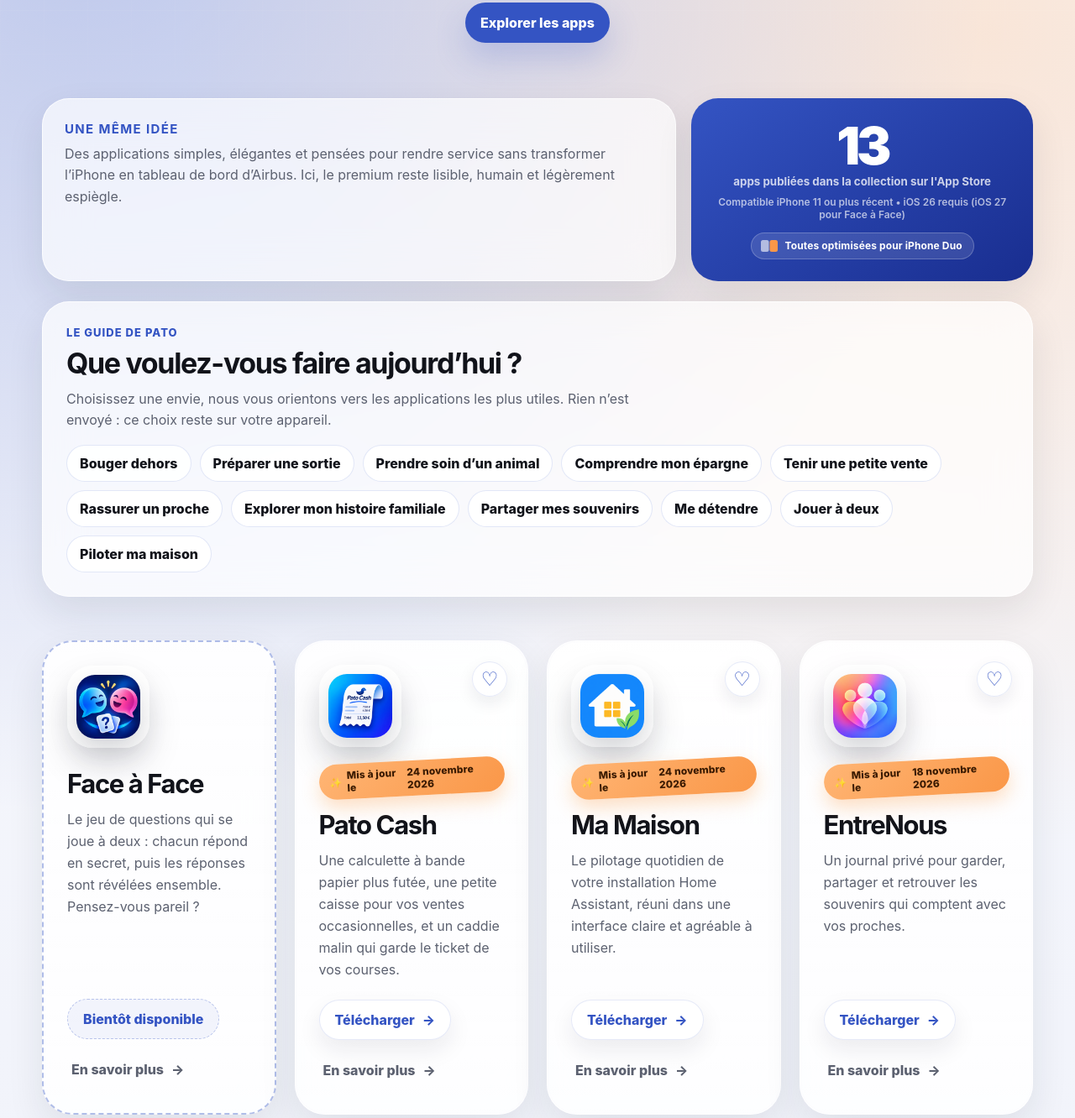
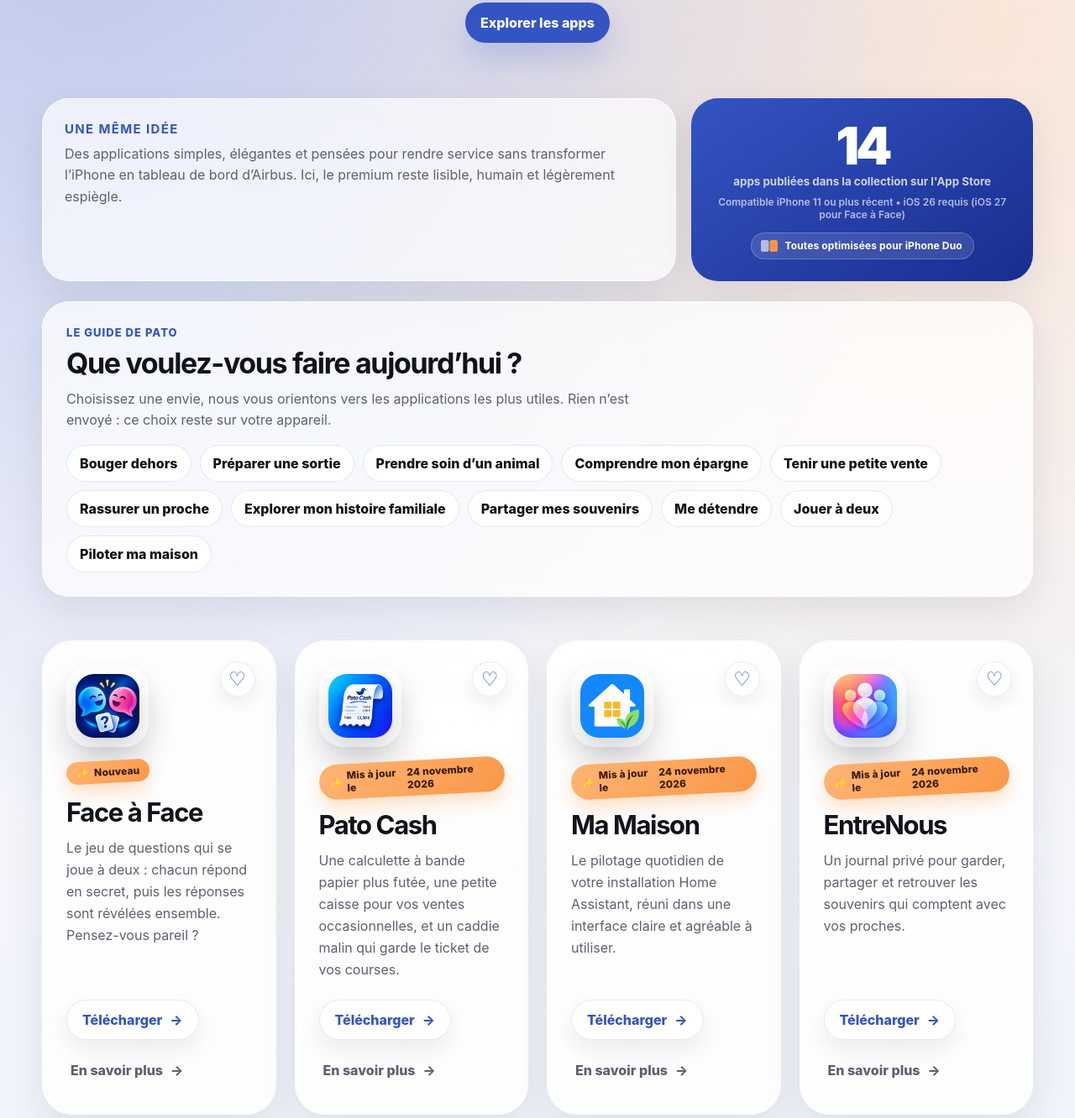
Before and after one commit to patricebonraisin/apps-pato, a plain HTML site: page index.html in a window 1280 px wide. Shown: the part 404-1736 px from the top of the page at 84% size. Drawn offline with Linux system fonts and the light colour scheme.

Commit message:
Add files via upload

```diff
--- a/index.html
+++ b/index.html
@@ -1014,7 +1014,7 @@ html[data-theme="dark"] .card a:hover {
         </div>
         <div class="panel-card stat-card">
             <div>
-                <span id="apps-count">13</span>
+                <span id="apps-count">14</span>
                 <small>apps publiées dans la collection sur l'App Store</small>
                 <small class="compat-note">Compatible iPhone 11 ou plus récent • iOS 26 requis (iOS 27 pour Face à Face)</small>
                 <div class="duo-badge">
@@ -1060,19 +1060,19 @@ html[data-theme="dark"] .card a:hover {
 
     <section class="apps" id="apps">
 
-        <!-- Face à Face n'est pas encore sur l'App Store : pas de data-app-id, la carte reste donc hors du tri et des favoris.
-             data-guide-id lui permet quand même d'apparaître dans « Que voulez-vous faire aujourd'hui ? ». -->
-        <div class="card card--soon" data-guide-id="face-a-face" data-app-name="Face à Face" data-app-page="face-a-face-marketing.html">
+        <div class="card" data-app-id="face-a-face" data-app-name="Face à Face" data-app-page="face-a-face-marketing.html">
+            <button class="favorite-button" type="button" aria-pressed="false" aria-label="Ajouter Face à Face aux favoris">♡</button>
             <div class="icon-wrap">
                 <img class="icon" src="face-a-face.png" alt="Icône Face à Face">
             </div>
+            <span class="update-sticker"><time datetime="2026-11-24">Nouveau</time></span>
             <h2>Face à Face</h2>
             <p>
                 Le jeu de questions qui se joue à deux : chacun répond en secret,
                 puis les réponses sont révélées ensemble. Pensez-vous pareil ?
             </p>
             <div class="card-actions">
-                <span class="soon-badge">Bientôt disponible</span>
+                <a href="https://apps.apple.com/app/face-%C3%A0-face-jeu-%C3%A0-deux/id6838249154" target="_blank" rel="noopener noreferrer">Télécharger</a>
                 <a class="details-link" href="face-a-face-marketing.html">En savoir plus</a>
             </div>
         </div>
@@ -1151,7 +1151,7 @@ html[data-theme="dark"] .card a:hover {
             <div class="icon-wrap">
                 <img class="icon" src="EntreNous.png" alt="Icône EntreNous">
             </div>
-            <span class="update-sticker">Mis à jour le <time datetime="2026-11-18">18 novembre 2026</time></span>
+            <span class="update-sticker">Mis à jour le <time datetime="2026-11-24">24 novembre 2026</time></span>
             <h2>EntreNous</h2>
             <p>
                 Un journal privé pour garder, partager et retrouver
```
Also changed, not shown: face-a-face-marketing.html (+3 -5 lines).
